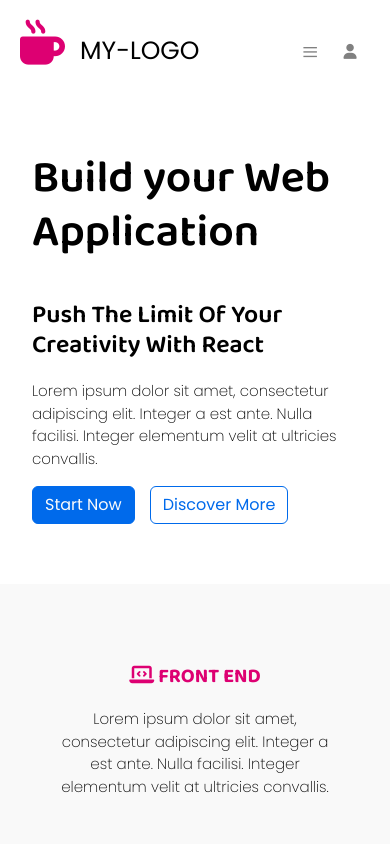
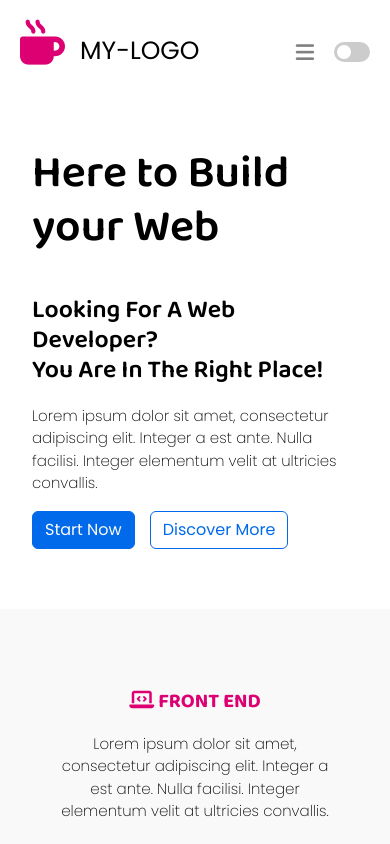
Before and after one commit to thelore85/template-react, a React app: page / in a window 390 px wide. Shown: the top 844 px of the page. Built offline with nearby package versions, Linux system fonts and the light colour scheme; a web font is replaced by a local one.

Commit message:
feaatures: mobile menu

```diff
--- a/src/App.js
+++ b/src/App.js
@@ -11,30 +11,11 @@ import 'bootstrap/dist/css/bootstrap.min.css'
 import './App.css';
 
 class App extends Component{
-  constructor(){
-    super();
-    this.state = {
-      darkMode : false,
-    }
-  }
-
-onDarkModeSwitch = (event) => {
-  let darkModeChecked = event.target.checked;
-  this.setState({ darkMode : darkModeChecked});
-
-  if(darkModeChecked){
-    document.documentElement.setAttribute('data-theme', 'dark')
-  }else{
-    document.documentElement.setAttribute('data-theme', 'light')
-  }
-  console.log('dark mode:', darkModeChecked)
-}
-
 
 	render(){
 		return(
 			<div className='app-container'>
-				<Menu onDarkMode = {this.onDarkModeSwitch}/>
+				<Menu />
 				<Hero />
 				<Product />
 				<Brands />
--- a/src/components/Brands/Brands.js
+++ b/src/components/Brands/Brands.js
@@ -75,8 +75,8 @@ const Brands = () => {
               <h2 className="brands-name">Wordpress</h2>
             </div>
 
+          </div>
 
-          </div>
 
       </div>
     </section>
--- a/src/components/Hero/Hero.js
+++ b/src/components/Hero/Hero.js
@@ -7,8 +7,8 @@ const Hero = () => {
     <section id="hero">
       <div className="wrapper row vertical-align">
         <div className="hero-content-wrapper col-md-6">
-          <h1>Build your Web Application</h1>
-          <h2>Push the limit of your creativity with React</h2>
+          <h1>Here to Build your Web</h1>
+          <h2>Looking for a web developer? <br />you are in the right place!</h2>
           <p>Lorem ipsum dolor sit amet, consectetur adipiscing elit. Integer a est ante. Nulla facilisi. Integer elementum velit at ultricies convallis.</p>
           <button type="button" className="btn btn-secondary">Start Now</button>
           <button type="button" className="btn btn-secondary-alt">Discover More</button>
--- a/src/components/Menu/DarkMode/DarkMode.css
+++ b/src/components/Menu/DarkMode/DarkMode.css
@@ -1,15 +1,15 @@
 
 #dark-mode{
   z-index: 11;
-  display: inline-block;
   margin: 0;
   margin-top: 20px;
+  margin-left: 10px;
   float: right;
 }
 
 #dark-mode i{
   vertical-align: middle;
-  margin-left: 25px;
+  /* margin-left: 25px; */
   font-size: 20px;
   /* color: var(--secondary) */
   color: rgb(188, 188, 188);
--- a/src/components/Menu/DarkMode/DarkMode.js
+++ b/src/components/Menu/DarkMode/DarkMode.js
@@ -1,21 +1,32 @@
 import React from "react";
 import "./DarkMode.css";
 
-const DarkMode = ({ onDarkMode }) =>{
+
+const DarkMode = ({  }) =>{
+
+  //check box control
+  const onDarkModeSwitch = (event) => {
+    let darkModeChecked = event.target.checked;
+
+    if(darkModeChecked){document.documentElement.setAttribute('data-theme', 'dark')}
+    else{document.documentElement.setAttribute('data-theme', 'light')}
+  }
+
   return(
     <div id="dark-mode" className="theme-switch-wrapper">
 
       <span className="toggle-icon">
-          <i className="fas fa-sun"></i>
+        {/* <i className="fas fa-sun"></i> */}
       </span>
 
       <label className="switch">
-          <input type="checkbox" onChange={onDarkMode}/>
+        <input type="checkbox" onChange={onDarkModeSwitch}/>
         <span className="slider round"></span>
       </label>
 
     </div>
     )
+
 }
 
 export default DarkMode;
--- a/src/components/Menu/Menu.js
+++ b/src/components/Menu/Menu.js
@@ -12,7 +12,7 @@ const Menu = ( { onDarkMode } ) => {
       <nav className="wrapper">
 
         <Logo />
-        {/* <DarkMode onDarkMode={onDarkMode}/> */}
+        <DarkMode />
         <Navigation />
 
       </nav>
--- a/src/components/Menu/Navigation/Navigation.css
+++ b/src/components/Menu/Navigation/Navigation.css
@@ -13,6 +13,12 @@
 .mobile-nagvigation{
   float:right;
   margin-top: 12px;
+}
+
+.mobile-nagvigation i{
+  margin-top: 10px;
+  font-size: 21px;
+  color: gray;
 }
 
 .canvas-navigation a{
@@ -31,8 +37,8 @@ ACCOUNT MENU
 .header-menu-button{
   border: none;
   border-radius: 100%;
-  height: 40px;
-  width:40px;
+  height: 50px;
+  width:50px;
   rotate:90deg;
   color: gray;
   background-color: rgba(255, 255, 255, 0);
--- a/src/components/Menu/Navigation/Navigation.js
+++ b/src/components/Menu/Navigation/Navigation.js
@@ -19,8 +19,7 @@ const Navigation = () => {
     </div>
 
     <div className="mobile-nagvigation d-block d-sm-none">
-      <button className="header-menu-button menu" variant="primary" onClick={handleShow}>|||</button>
-      <button className="header-account-button account" variant="primary" onClick={handleShow}><i className="fa fa-user" aria-hidden="true"></i></button>
+      <i class="fa-solid fa-bars" onClick={handleShow} ></i>
     </div>
 
     {/* hidden menu - offcanvas*/}
```
Also changed, not shown: src/components/Brands/Brands.css (line endings or trailing spaces). Lines whose indentation alone changed are shown as unchanged.
